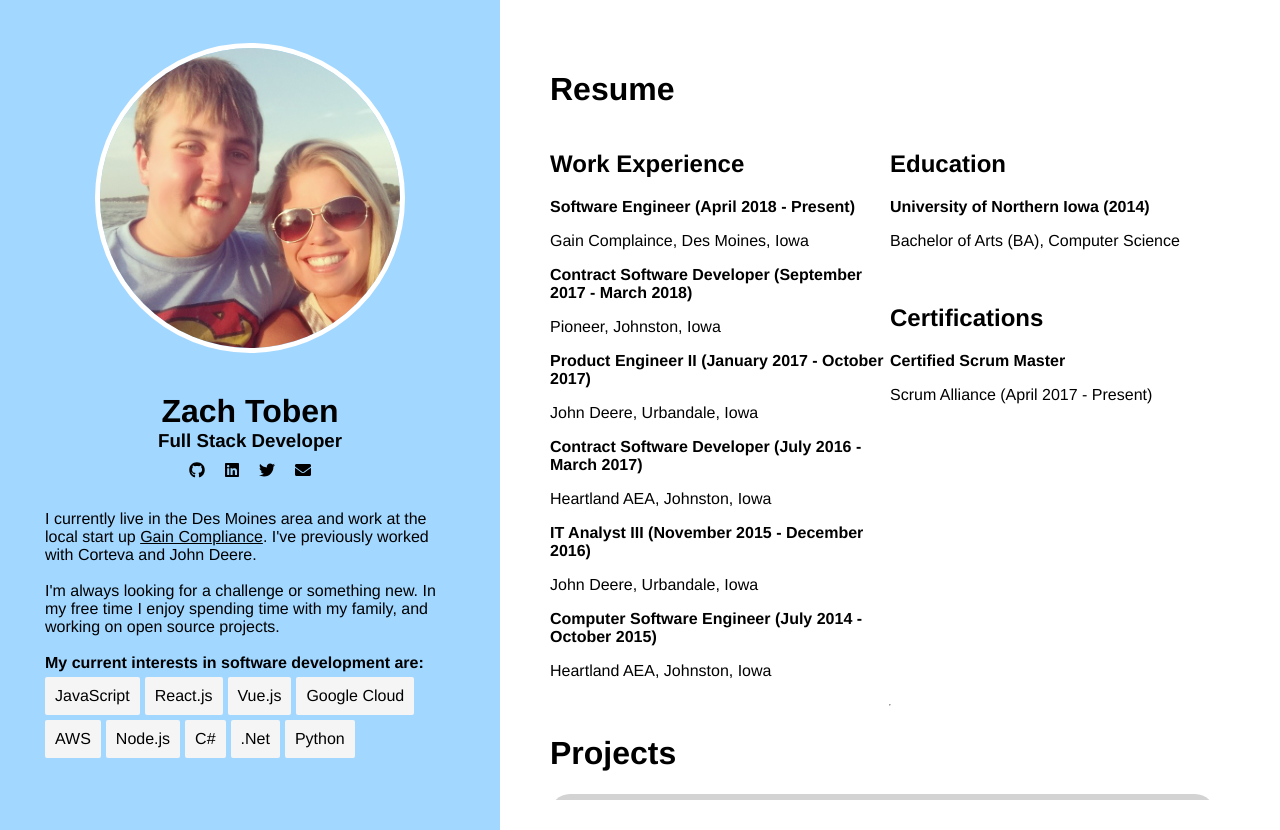
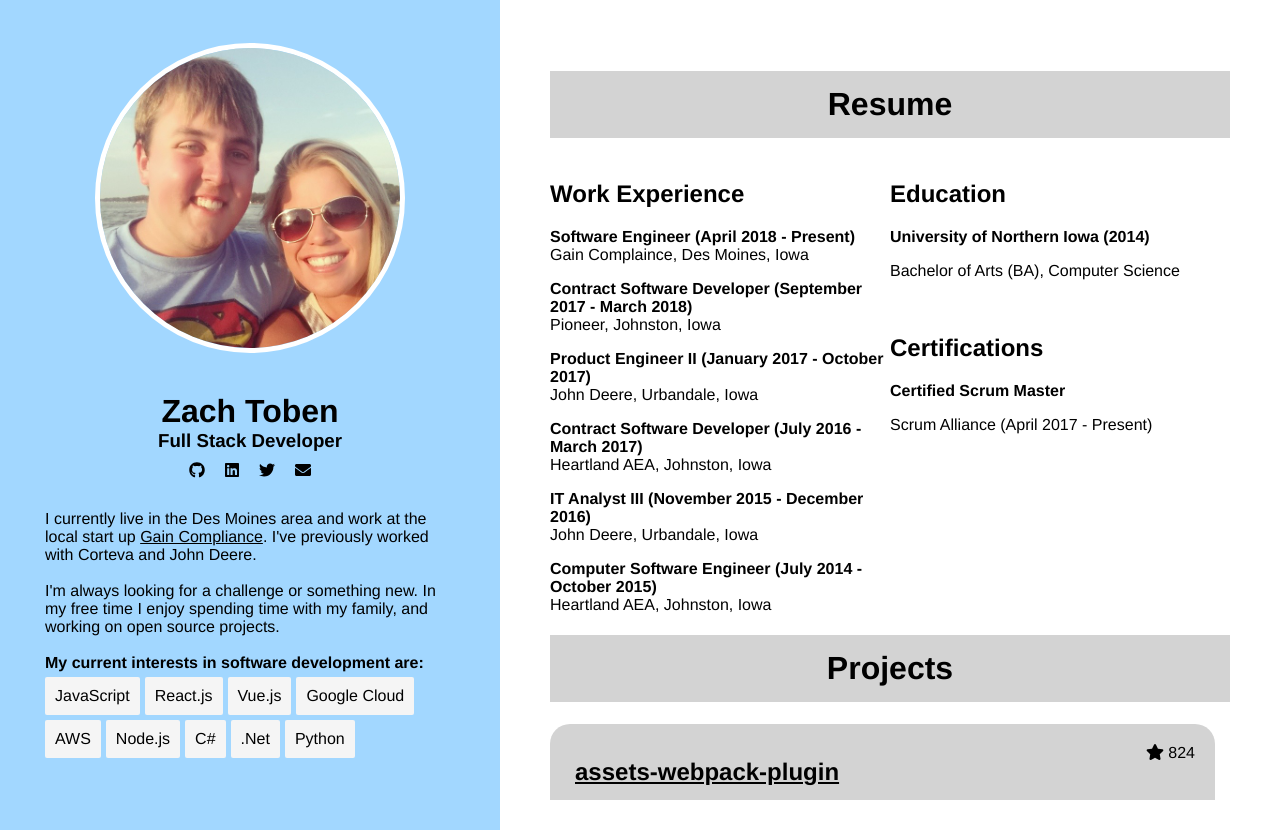
Before and after one commit to ztoben/vue-homepage, a Vue app: page / in a window 1280 px wide. Built offline with nearby package versions, Linux system fonts and the light colour scheme.

Commit message:
tweaks to headers and work experience

```diff
--- a/package.json
+++ b/package.json
@@ -2,7 +2,7 @@
   "name": "vue-homepage",
   "version": "0.1.0",
   "scripts": {
-    "serve": "NODE_ENV=DEV vue-cli-service serve",
+    "start": "NODE_ENV=DEV vue-cli-service serve",
     "build": "vue-cli-service build",
     "deploy": "npm run build && gh-pages -d dist"
   },
--- a/src/components/Info.vue
+++ b/src/components/Info.vue
@@ -1,9 +1,9 @@
 <template>
   <div class="info">
     <div>
-      <h1>Resume</h1>
+      <h1 class="header">Resume</h1>
       <div class="resume">
-        <div>
+        <div class="work-experience">
           <h2>Work Experience</h2>
           <p><b>Software Engineer (April 2018 - Present)</b></p>
           <p>Gain Complaince, Des Moines, Iowa</p>
@@ -38,9 +38,8 @@
         </div>
       </div>
     </div>
-    <hr/>
     <div class="projects">
-      <h1>Projects</h1>
+      <h1 class="header">Projects</h1>
       <div class="projects-container">
         <div class="project" v-for="project in projects">
           <h2><a :href="project.link">{{project.name}}</a></h2>
@@ -106,6 +105,25 @@
     background-color: white;
     overflow: auto;
     padding: 50px;
+    position: relative;
+
+    .work-experience {
+      p:nth-child(odd) {
+        padding: 0;
+        margin: 0;
+      }
+
+      p:nth-child(even) {
+        margin-bottom: 0;
+        padding-bottom: 0;
+      }
+    }
+
+    .header {
+      background-color: lightgray;
+      padding: 15px;
+      text-align: center;
+    }
 
     .resume {
       display: flex;
```
